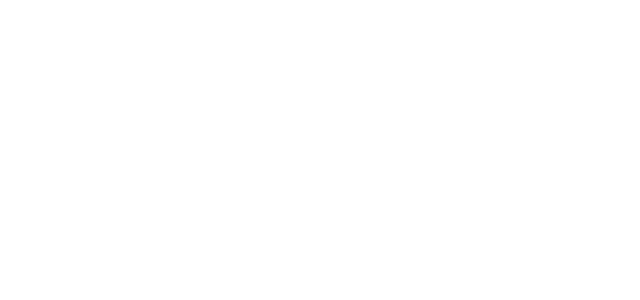
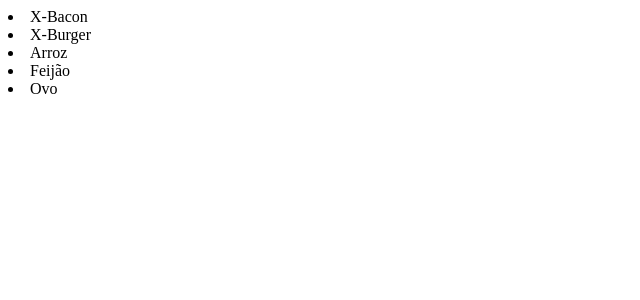
Before and after one commit to fabricio-dias-log/angular-services-http-observable, an Angular app: page / in a window 1280 px wide. Shown: the top 300 px of the page, without its empty margins (0-640 px from the left). Built offline with nearby package versions, Linux system fonts and the light colour scheme.

Commit message:
feat: list items with services

```diff
--- a/src/app/modules/home/components/pages/home/home.component.html
+++ b/src/app/modules/home/components/pages/home/home.component.html
@@ -1,2 +1,3 @@
 <section>
+    <app-food-list></app-food-list>
 </section>
--- a/src/app/modules/home/home.module.ts
+++ b/src/app/modules/home/home.module.ts
@@ -1,6 +1,7 @@
 import { NgModule } from '@angular/core';
 import { CommonModule } from '@angular/common';
 import { HomeComponent } from './components/pages/home/home.component';
+import { SharedModule } from "../../shared/shared.module";
 
 
 
@@ -9,7 +10,8 @@
     HomeComponent
   ],
   imports: [
-    CommonModule
-  ]
+    CommonModule,
+    SharedModule
+]
 })
 export class HomeModule { }
--- a/src/app/shared/food-list/food-list.component.html
+++ b/src/app/shared/food-list/food-list.component.html
@@ -1 +1 @@
-<p>food-list works!</p>
+<li *ngFor="let item of foodList">{{ item }}</li>
--- a/src/app/shared/food-list/food-list.component.ts
+++ b/src/app/shared/food-list/food-list.component.ts
@@ -1,4 +1,5 @@
 import { Component } from '@angular/core';
+import { FoodListService } from '../../services/food-list.service';
 
 @Component({
   selector: 'app-food-list',
@@ -7,5 +8,11 @@
   styleUrl: './food-list.component.css'
 })
 export class FoodListComponent {
+  public foodList: Array<string> = [];
 
+  constructor(private foodListService: FoodListService) { }
+
+  ngOnInit() {
+    this.foodList = this.foodListService.foodList();
+  }
 }
```
